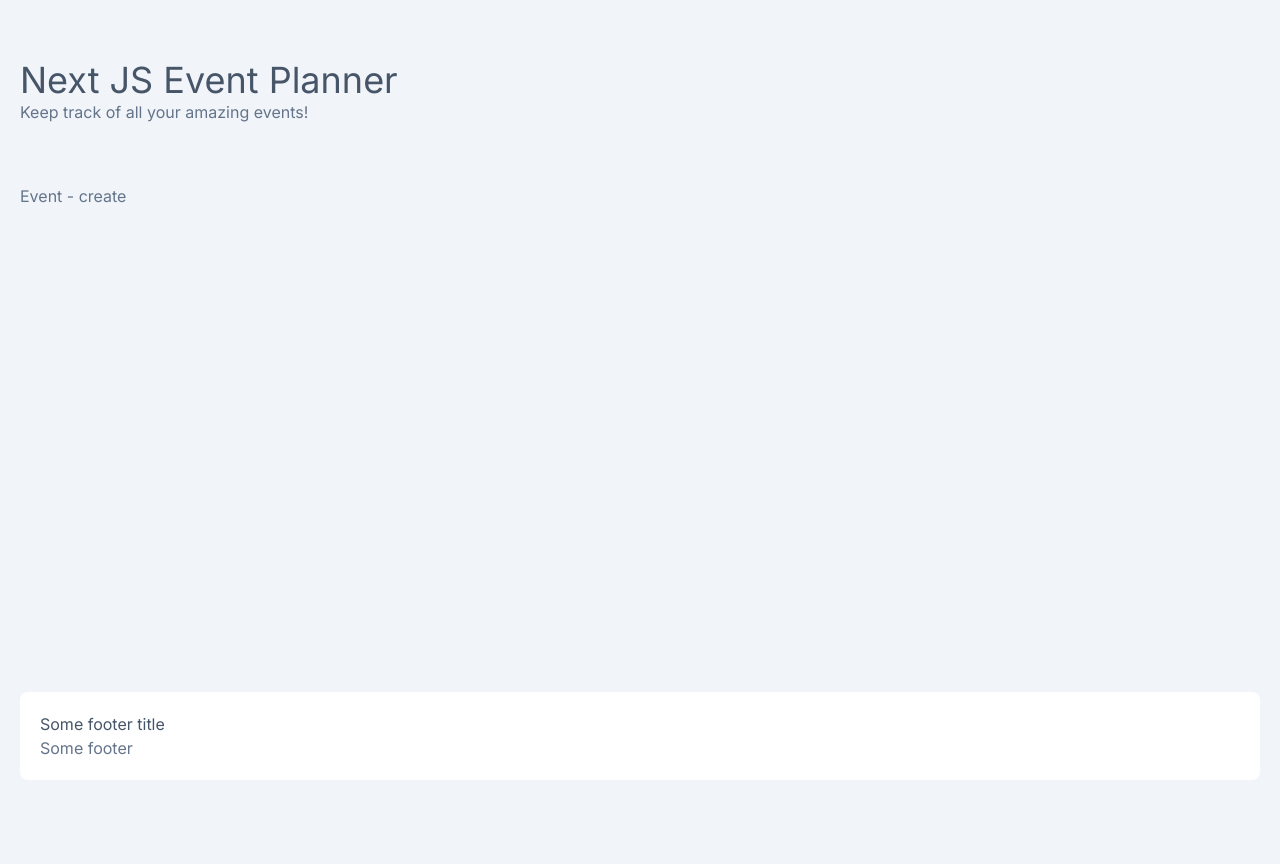
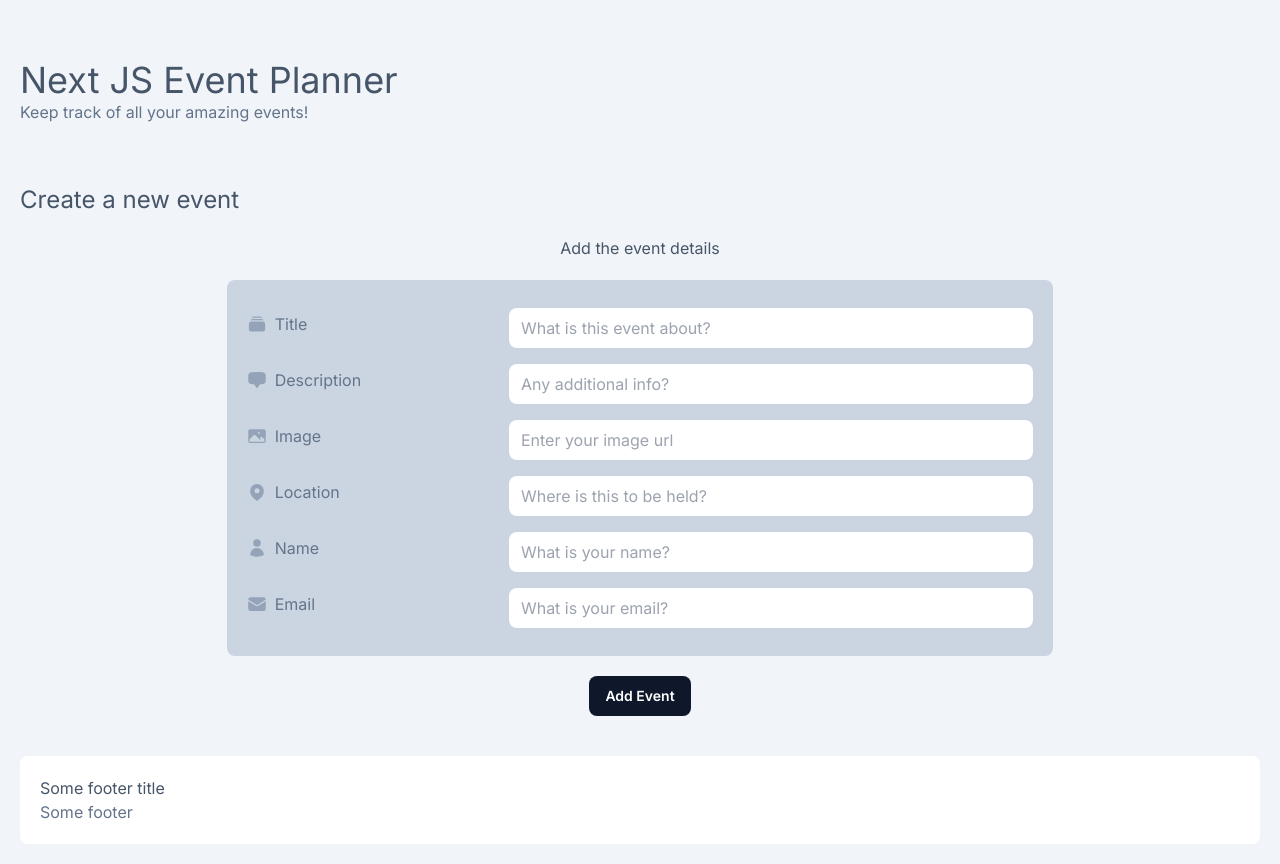
Before and after one commit to danm0e/NextJSEventPlanner, a Next.js app: page /events/create in a window 1280 px wide. Before the commit the page ends 800 px from the top, so only its background shows below. Built offline with nearby package versions, Linux system fonts and the light colour scheme.

Commit message:
Add create event functionality

```diff
--- a/app/components/molecules/EventCard/EventCard.module.css
+++ b/app/components/molecules/EventCard/EventCard.module.css
@@ -23,5 +23,13 @@
 }
 
 .eventCardStatus {
-  @apply flex justify-center items-center px-2 h-fit ml-auto rounded-md border border-slate-400;
+  @apply flex justify-center items-center pl-1 pr-2 h-fit ml-auto rounded-md border border-slate-400;
 }
+
+.acceptedIcon {
+  @apply h-4 w-4 mr-1 text-green-400;
+}
+
+.declinedIcon {
+  @apply h-4 w-4 mr-1 text-red-400;
+}
--- a/app/components/molecules/EventCard/EventCard.tsx
+++ b/app/components/molecules/EventCard/EventCard.tsx
@@ -1,15 +1,31 @@
 import Image from "next/image";
 import { Event } from "@/models";
+import { CheckCircleIcon, XCircleIcon } from "@heroicons/react/24/solid";
 import styles from "./EventCard.module.css";
 
 interface EventCardProps {
   event: Event;
   onClick: (event: Event) => void;
+  count: number;
 }
+
+interface StatusProps {
+  status: "Accepted" | "Declined";
+}
+
+const StatusIcon = ({ status }: StatusProps) => {
+  const icons = {
+    Accepted: <CheckCircleIcon className={styles.acceptedIcon} />,
+    Declined: <XCircleIcon className={styles.declinedIcon} />,
+  };
+
+  return icons[status];
+};
 
 export const EventCard = ({
   event,
   event: { id, image, title, status },
+  count,
   onClick,
 }: EventCardProps) => (
   <button className={styles.eventCardButton} onClick={() => onClick(event)}>
@@ -24,9 +40,14 @@ export const EventCard = ({
       />
 
       <div className={styles.eventCardBody}>
-        <span className={styles.eventCardNumber}>{id}</span>
+        <span className={styles.eventCardNumber}>{count}</span>
         <h3 className={styles.eventCardTitle}>{title}</h3>
-        {status && <small className={styles.eventCardStatus}>{status}</small>}
+        {status && (
+          <small className={styles.eventCardStatus}>
+            <StatusIcon status={status} />
+            {status}
+          </small>
+        )}
       </div>
     </article>
   </button>
--- a/app/components/molecules/EventModal/EventModal.tsx
+++ b/app/components/molecules/EventModal/EventModal.tsx
@@ -15,6 +15,8 @@ interface EventModalProps {
 export const EventModal = ({
   event: { image, title, description, location, created, status },
 }: EventModalProps) => {
+  const timeStamp = new Date(Number(created.date)).toLocaleDateString();
+
   const details = [
     {
       id: "location",
@@ -23,7 +25,7 @@ export const EventModal = ({
     },
     {
       id: "date",
-      text: created.date,
+      text: timeStamp,
       icon: CalendarIcon,
     },
     {
--- /dev/null
+++ b/app/components/organisms/CreateEventForm/CreateEventForm.module.css
@@ -0,0 +1,27 @@
+.createEventFormContainer {
+  @apply py-5 text-center;
+}
+
+.createEventForm {
+  @apply sm:w-2/3 bg-slate-300 dark:bg-slate-700 rounded-lg p-5 mx-auto mt-5 mb-5;
+}
+
+.createEventFormControl {
+  @apply mb-2 sm:mb-0 sm:flex justify-between items-center py-2;
+}
+
+.createEventFormLabel {
+  @apply flex items-center capitalize pb-2;
+}
+
+.createEventFormIcon {
+  @apply h-5 w-5 mr-2 text-slate-400;
+}
+
+.createEventFormInput {
+  @apply rounded-lg w-full sm:w-2/3 h-10 p-3 outline-none;
+}
+
+.createEventFormButton {
+  @apply inline-flex justify-center rounded-lg text-sm font-semibold py-2.5 px-4 bg-slate-900 text-white hover:bg-slate-700;
+}
--- /dev/null
+++ b/app/components/organisms/CreateEventForm/CreateEventForm.tsx
@@ -0,0 +1,147 @@
+"use client";
+
+import { useRouter } from "next/navigation";
+import { ChangeEvent, FormEvent, useState } from "react";
+import {
+  RectangleStackIcon,
+  ChatBubbleBottomCenterIcon,
+  PhotoIcon,
+  MapPinIcon,
+  UserIcon,
+  EnvelopeIcon,
+} from "@heroicons/react/24/solid";
+import styles from "./CreateEventForm.module.css";
+import { Event } from "@/models";
+
+interface FormData {
+  title: string;
+  description: string;
+  image: string;
+  location: string;
+  date?: string;
+  name: string;
+  email: string;
+}
+
+const initialFormData = {
+  title: "",
+  description: "",
+  image: "",
+  location: "",
+  name: "",
+  email: "",
+};
+
+type FormFieldId =
+  | "title"
+  | "description"
+  | "image"
+  | "location"
+  | "name"
+  | "email";
+
+interface FormFields {
+  id: FormFieldId;
+  icon: any;
+  placeholder?: string;
+}
+
+const formFields: FormFields[] = [
+  {
+    id: "title",
+    icon: RectangleStackIcon,
+    placeholder: "What is this event about?",
+  },
+  {
+    id: "description",
+    icon: ChatBubbleBottomCenterIcon,
+    placeholder: "Any additional info?",
+  },
+  {
+    id: "image",
+    icon: PhotoIcon,
+    placeholder: "Enter your image url",
+  },
+  {
+    id: "location",
+    icon: MapPinIcon,
+    placeholder: "Where is this to be held?",
+  },
+  {
+    id: "name",
+    icon: UserIcon,
+    placeholder: "What is your name?",
+  },
+  {
+    id: "email",
+    icon: EnvelopeIcon,
+    placeholder: "What is your email?",
+  },
+];
+
+export const CreateEventForm = () => {
+  const [formData, setFormData] = useState<FormData>(initialFormData);
+  const router = useRouter();
+
+  const handleOnChange = (e: ChangeEvent<HTMLInputElement>) => {
+    const { id, value } = e.target;
+    setFormData((prev) => ({ ...prev, [id]: value }));
+  };
+
+  const handleOnSubmit = async (e: FormEvent) => {
+    e.preventDefault();
+
+    const newEvent: Event = {
+      id: crypto.randomUUID(),
+      title: formData.title,
+      description: formData.description,
+      image: formData.image,
+      location: formData.location,
+      created: {
+        date: Date.now().toString(),
+        name: formData.name,
+        email: formData.email,
+      },
+    };
+
+    const res = await fetch("http://localhost:4000/events", {
+      method: "POST",
+      headers: { "Content-Type": "application/json" },
+      body: JSON.stringify(newEvent),
+    });
+
+    if (res.status === 201) {
+      router.refresh();
+      router.push("/events");
+    }
+  };
+
+  return (
+    <section className={styles.createEventFormContainer}>
+      <h3 className={styles.createEventFormTitle}>Add the event details</h3>
+
+      <form className={styles.createEventForm}>
+        {formFields.map(({ id, icon: Icon, placeholder }) => (
+          <div className={styles.createEventFormControl} key={id}>
+            <label className={styles.createEventFormLabel}>
+              <Icon className={styles.createEventFormIcon} />
+              {id}
+            </label>
+            <input
+              type="text"
+              id={id}
+              value={formData?.[id]}
+              onChange={handleOnChange}
+              className={styles.createEventFormInput}
+              placeholder={placeholder}
+            />
+          </div>
+        ))}
+      </form>
+
+      <button className={styles.createEventFormButton} onClick={handleOnSubmit}>
+        Add Event
+      </button>
+    </section>
+  );
+};
--- /dev/null
+++ b/app/components/organisms/CreateEventForm/index.tsx
@@ -0,0 +1 @@
+export { CreateEventForm } from "./CreateEventForm";
--- a/app/components/organisms/EventsList/EventsList.tsx
+++ b/app/components/organisms/EventsList/EventsList.tsx
@@ -3,6 +3,7 @@
 import { useState } from "react";
 import { Event } from "@/models";
 import { EventCard, Modal, EventModal } from "@/components/molecules";
+
 import styles from "./EventsList.module.css";
 
 interface EventsListProps {
@@ -23,12 +24,17 @@ export const EventsList = ({ events }: EventsListProps) => {
     setShowModal(true);
   };
 
-  const shouldShowModal = (currentEvent && showModal) || false;
+  const shouldShowModal = !!(currentEvent && showModal);
 
   return (
     <div className={styles.eventCardGrid}>
-      {events.map((event: Event) => (
-        <EventCard event={event} onClick={handleOnClick} key={event.id} />
+      {events.map((event: Event, idx) => (
+        <EventCard
+          event={event}
+          onClick={handleOnClick}
+          key={event.id}
+          count={idx + 1}
+        />
       ))}
 
       {!!currentEvent && (
--- a/app/components/organisms/index.tsx
+++ b/app/components/organisms/index.tsx
@@ -1,3 +1,4 @@
 export { Header } from "./Header";
 export { Footer } from "./Footer";
 export { EventsList } from "./EventsList";
+export { CreateEventForm } from "./CreateEventForm";
--- /dev/null
+++ b/app/events/EventsPage.module.css
@@ -0,0 +1,11 @@
+.eventPageHeader {
+  @apply flex justify-between;
+}
+
+.eventPageButton {
+  @apply inline-flex justify-center items-center rounded-lg text-sm font-semibold py-2.5 pl-3 pr-4 bg-slate-900 text-white hover:bg-slate-700;
+}
+
+.eventPageButtonIcon {
+  @apply h-6 w-6 mr-2 text-slate-400;
+}
--- /dev/null
+++ b/app/events/create/CreatePage.module.css
@@ -0,0 +1,3 @@
+.createEvent {
+  @apply w-full;
+}
--- /dev/null
+++ b/app/events/create/page.tsx
@@ -0,0 +1,16 @@
+import { CreateEventForm } from "@/components/organisms";
+import { PageProps } from "@/models";
+import styles from "./CreatePage.module.css";
+
+const CreateEvent = ({ params }: PageProps) => {
+  console.log(params);
+
+  return (
+    <section className={styles.createEvent}>
+      <h2>Create a new event</h2>
+      <CreateEventForm />
+    </section>
+  );
+};
+
+export default CreateEvent;
--- a/app/events/page.tsx
+++ b/app/events/page.tsx
@@ -1,7 +1,10 @@
+import Link from "next/link";
 import { Suspense } from "react";
 import Loading from "@/events/loading";
 import { EventsList } from "@/components/organisms";
 import { Event } from "@/models";
+import { PlusIcon } from "@heroicons/react/24/solid";
+import styles from "./EventsPage.module.css";
 
 const getEvents = async () => {
   // await new Promise((resolve: any) => setTimeout(resolve, 3000));
@@ -18,7 +21,15 @@ const Events = async () => {
 
   return (
     <section className="w-full">
-      <h2>Events</h2>
+      <header className={styles.eventPageHeader}>
+        <h2>Events</h2>
+        <Link href="/events/create">
+          <button className={styles.eventPageButton}>
+            <PlusIcon className={styles.eventPageButtonIcon} />
+            Add Event
+          </button>
+        </Link>
+      </header>
 
       <Suspense fallback={<Loading />}>
         <EventsList events={events} />
```
